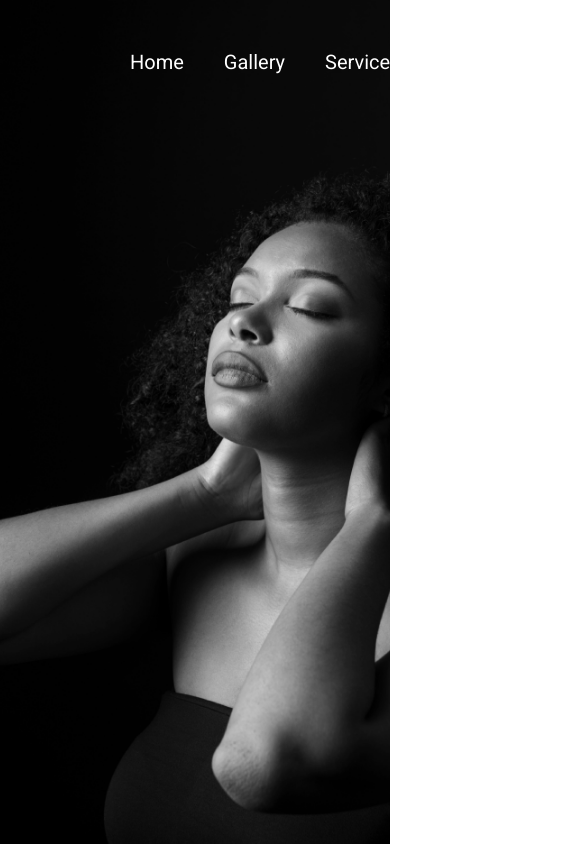
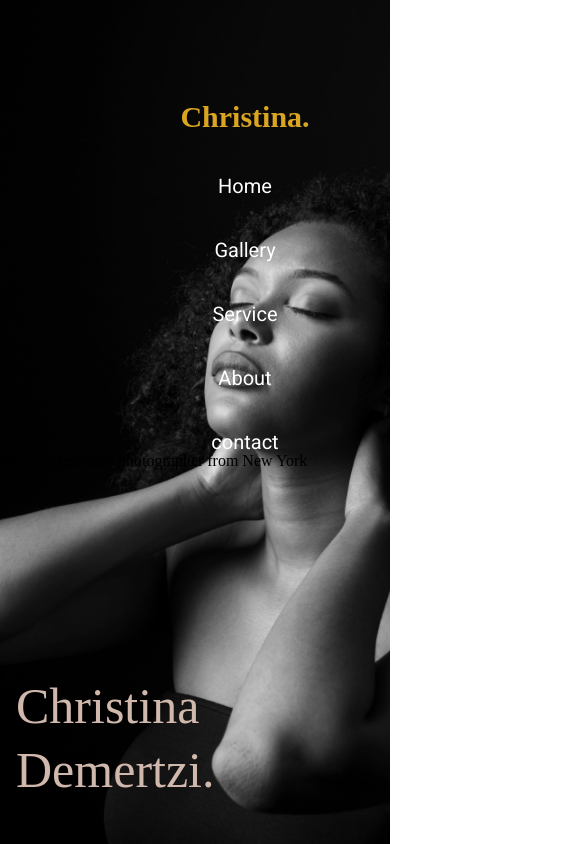
Before and after one commit to git-create-devben/creator-website-0.01, a React (Vite) app: page / in a window 390 px wide. Shown: the whole page, 585 px wide, since content can reach past the window. Built offline with nearby package versions, Linux system fonts and the light colour scheme.

Commit message:
add framer

```diff
--- a/package.json
+++ b/package.json
@@ -13,9 +13,13 @@
     "@emotion/react": "^11.11.1",
     "@emotion/styled": "^11.11.0",
     "@fontsource/roboto": "^5.0.8",
+    "@mui/icons-material": "^5.14.19",
     "@mui/material": "^5.14.20",
+    "framer-motion": "^10.16.15",
+    "gsap": "^3.12.3",
     "react": "^18.2.0",
-    "react-dom": "^18.2.0"
+    "react-dom": "^18.2.0",
+    "typed.js": "^2.1.0"
   },
   "devDependencies": {
     "@types/react": "^18.2.37",
--- a/src/components/navbar.css
+++ b/src/components/navbar.css
@@ -1,12 +1,19 @@
 .navbar-wrapper {
   padding: 30px;
-  padding-top: 50px;
-  margin-left: 100px;
+  padding-top: 20px;
+  margin-left: 50px;
+  /* opacity: 0; */
 
   ul {
     display: flex;
     gap: 40px;
     align-items: center;
+
+    .logo{
+        color:goldenrod;
+        font-size: 40px;
+        font-weight: bolder;
+    }
 
     li {
       list-style: none;
@@ -23,3 +30,39 @@
     }
   }
 }
+
+
+@media (max-width: 768px) {
+    .navbar-wrapper {
+        padding: 30px;
+        padding-top: 50px;
+        margin-left: 100px;
+
+        ul {
+          display: flex;
+          flex-direction: column;
+          gap: 40px;
+          align-items: center;
+
+          .logo{
+              font-size: 30px;
+              font-weight: bolder;
+          }
+
+          li {
+            list-style: none;
+
+            a {
+              color: #fff;
+              font-family: Roboto;
+              font-size: 20px;
+              font-style: normal;
+              font-weight: 400;
+              line-height: normal;
+              text-decoration: none;
+            }
+          }
+        }
+      }
+
+}
--- a/src/components/navbar.tsx
+++ b/src/components/navbar.tsx
@@ -1,4 +1,6 @@
-import "./navbar.css"
+import "./navbar.css";
+import { useRef, useEffect } from "react";
+import { gsap } from "gsap";
 export default function Navbar() {
   const navbar = [
     { title: "Home", href: "/" },
@@ -8,9 +10,20 @@ export default function Navbar() {
     { title: "contact", href: "/contact" },
   ];
 
+  const background = useRef<null>(null);
+
+  useEffect(() => {
+    gsap.to(background.current, {
+      // opacity: 1,
+      y:50,
+      duration:0.3,
+      stagger: 0.2,
+    });
+  }, []);
   return (
-    <nav className="navbar-wrapper">
+    <nav className="navbar-wrapper" ref={background}>
       <ul>
+        <span className="logo">Christina.</span>
         {navbar.map((item) => (
           <li key={item.title}>
             <a href={item.href}>{item.title}</a>
--- a/src/hero.tsx
+++ b/src/hero.tsx
@@ -1,14 +1,37 @@
 import "./App.css";
-import Navbar from "./components/navbar"
-const hero = () => {
+import Navbar from "./components/navbar";
+import { useRef, useEffect } from "react";
+import { gsap } from "gsap";
+import Typed from 'typed.js';
+
+const Hero = () => {
+  const background = useRef<null>(null)
+ const type = useRef<null>(null)
+
+  useEffect(() => {
+    gsap.to(background, {
+      rotation: 27,
+      x: 100,
+      duration: 10,
+    });
+
+    const typed = new Typed(type.current, {
+        strings: ['Christina <br/> Demertzi.',],
+        typeSpeed: 50,
+    })
+
+    return () => {
+        typed.destroy()
+    }
+  }, []);
   return (
-    <div className="container">
-    <Navbar/>
-    {/* the container is background image located in css */}
-      {/* <h1>Christina <br/> Demertzi</h1>
-      <p>I'm a professional photographer from New York</p> */}
+    <div className="container" ref={background}>
+      <Navbar />
+      {/* the container is background image located in css */}
+      <h1 ref={type}></h1>
+      <p>I'm a professional photographer from New York</p>
     </div>
   );
 };
 
-export default hero;
+export default Hero;
```
Also changed, not shown: 1 other file (tests, documents, lock files or other folders).
